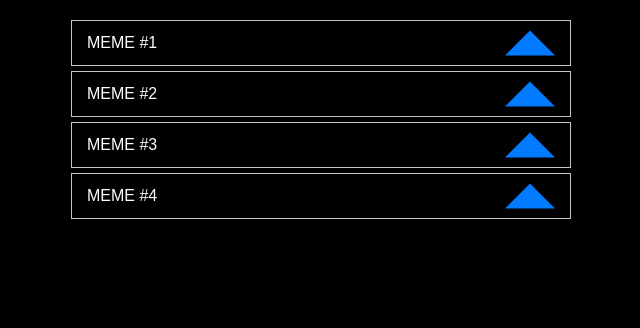
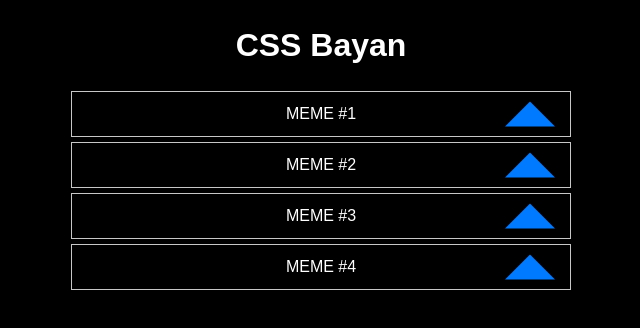
Before and after one commit to m2volk-cyber/cssBayan, a plain HTML site: page cssBayan/index.html in a window 1280 px wide. Shown: the whole page, without its empty margins (319-959 px from the left). Drawn offline with Linux system fonts and the light colour scheme.

Commit message:
fix: wrapper (Mon, 03.13.2023 16:22)

```diff
--- a/cssBayan/index.html
+++ b/cssBayan/index.html
@@ -8,6 +8,10 @@
     <link rel="stylesheet" href="style.css">
 </head>
 <body>
+
+    <div class="wrapper">
+        <div class="bayan">
+            <h1 class="title">CSS Bayan</h1>
                 <div class="faq">
                     <div class="faq-item">
                         <input class="faq-input" type="checkbox" id="faq_1">
@@ -38,6 +42,8 @@
                         </div>
                     </div>
                 </div>
+            </div>
+        </div>
 </body>
 
 </html>
--- a/cssBayan/style.css
+++ b/cssBayan/style.css
@@ -5,6 +5,9 @@ body{
     color: #fff;
 
     background-color: black;
+}
+.wrapper {
+    text-align: center;
 }
 .faq-title {
     display: block;
```
Lines whose indentation alone changed are shown as unchanged.
